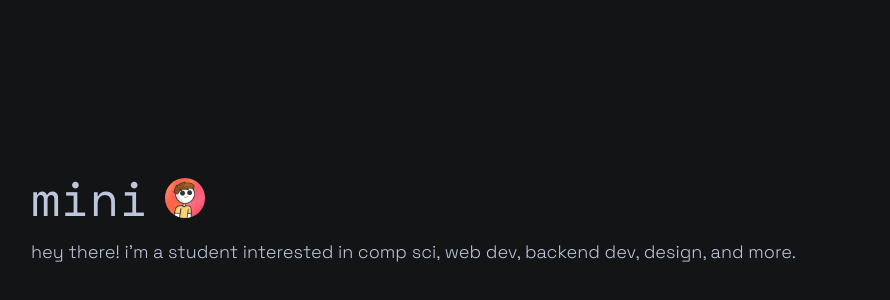
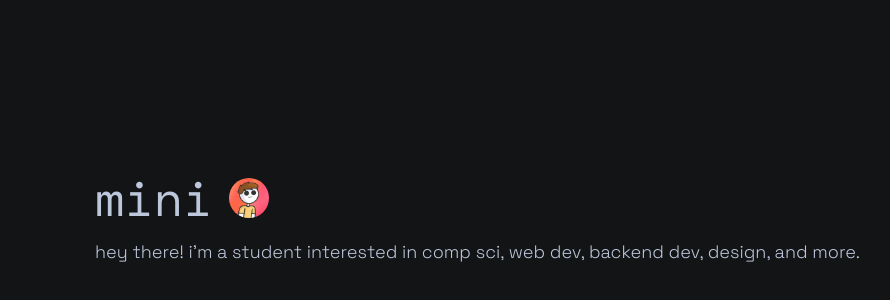
Before and after one commit to AyushSehrawat/ayush.gg, an Astro site: page / in a window 1280 px wide. Shown: the part 180-480 px from the top of the page, without its empty margins (161-1051 px from the left). Built offline with nearby package versions, Linux system fonts and the light colour scheme; Astro itself is replaced by a stand-in of ours; a web font is replaced by a local one.

Commit message:
fix: minot fixes

```diff
--- a/src/pages/index.astro
+++ b/src/pages/index.astro
@@ -1,13 +1,20 @@
 ---
 import BaseLayout from "@/layout/BaseLayout.astro";
+import { Image } from 'astro:assets';
+import miniLogo from '@/images/logo.png';
 ---
 
 <BaseLayout title="mini" description="fullstack developer">
-	<div class="w-full h-screen flex flex-col mx-auto items-start justify-center max-w-4xl gap-4">
-		<div class="flex gap-4 text-start w-full items-center">
-			<h1 class="font-secondary font-normal text-5xl">mini</h1>
-			<img class="w-10 h-10 rounded-full" src="/logo.png" alt="logo" />
-		</div>
-		<p class="text-lg">hey there! i'm a student interested in comp sci, web dev, backend dev, design, and more.</p>
-	</div>
+    <div
+        class="w-full h-screen flex flex-col mx-auto items-start justify-center max-w-5xl gap-4 p-8 md:px-24 lg:px-32"
+    >
+        <div class="flex gap-4 text-start w-full items-center">
+            <h1 class="font-secondary font-normal text-5xl">mini</h1>
+            <Image class="w-10 h-10 rounded-full" src={miniLogo} alt="logo" />
+        </div>
+        <p class="text-lg">
+            hey there! i'm a student interested in comp sci, web dev, backend
+            dev, design, and more.
+        </p>
+    </div>
 </BaseLayout>
```
Also changed, not shown: src/images/logo.png (added).
